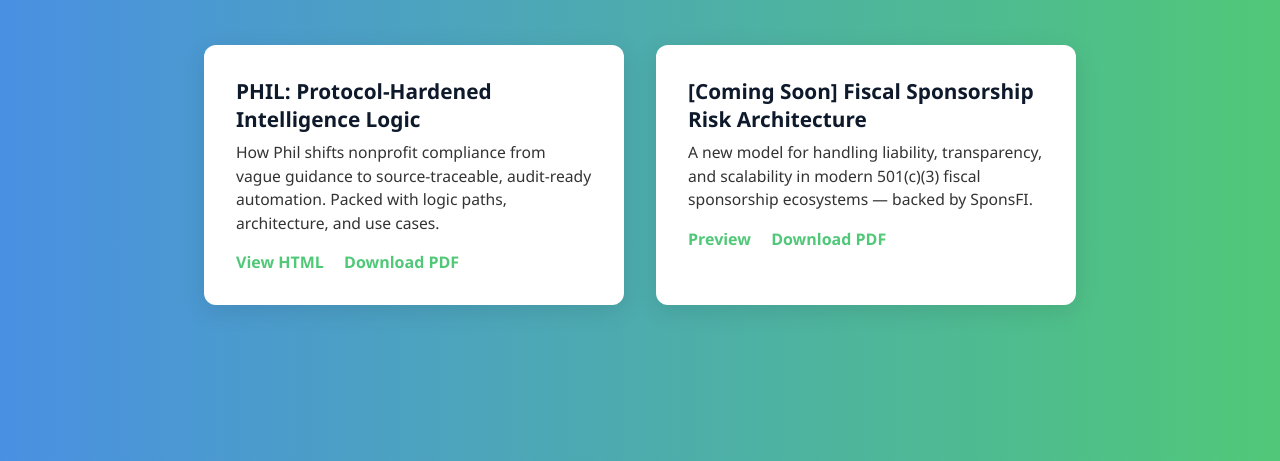
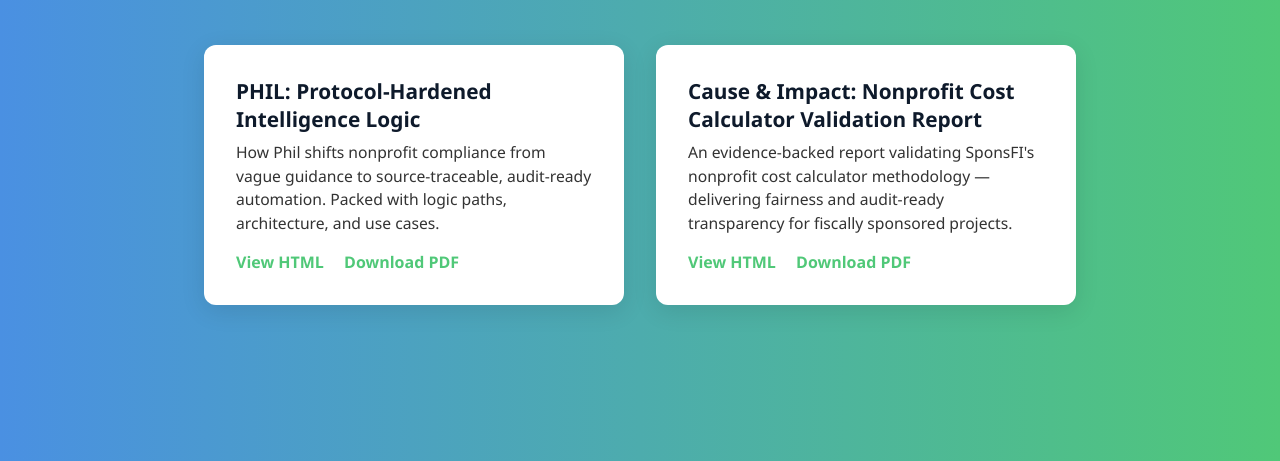
Before and after one commit to causeandimpact/causeandimpact, a plain HTML site: page docs/index.html in a window 1280 px wide. Shown: the part 266-727 px from the top of the page. Drawn offline with Linux system fonts and the light colour scheme.

Commit message:
Update index.html

```diff
--- a/docs/index.html
+++ b/docs/index.html
@@ -199,15 +199,16 @@
     <h3>PHIL: Protocol-Hardened Intelligence Logic</h3>
     <p>How Phil shifts nonprofit compliance from vague guidance to source-traceable, audit-ready automation. Packed with logic paths, architecture, and use cases.</p>
     <a href="PhilWhitePaper1.html">View HTML</a>
-        <a href="PhilWhitePaper1.pdf">Download PDF</a>
+    <a href="P.H.I.L. -- Protocol Hardened Intelligence Logic-Pub.pdf" download>Download PDF</a>
   </div>
   <div class="card">
-        <h3>[Coming Soon] Fiscal Sponsorship Risk Architecture</h3>
-        <p>A new model for handling liability, transparency, and scalability in modern 501(c)(3) fiscal sponsorship ecosystems — backed by SponsFI.</p>
-        <a href="#">Preview</a>
-        <a href="#">Download PDF</a>
+    <h3>Cause & Impact: Nonprofit Cost Calculator Validation Report</h3>
+    <p>An evidence-backed report validating SponsFI's nonprofit cost calculator methodology — delivering fairness and audit-ready transparency for fiscally sponsored projects.</p>
+    <a href="calculator-validation-report.html">View HTML</a>
+    <a href="Cause and Impact - Nonprofit Cost Calculator Validation Report.pdf" download>Download PDF</a>
   </div>
 </div>
+
   </main>
 
   <!-- Footer -->
```
Lines whose indentation alone changed are shown as unchanged.
